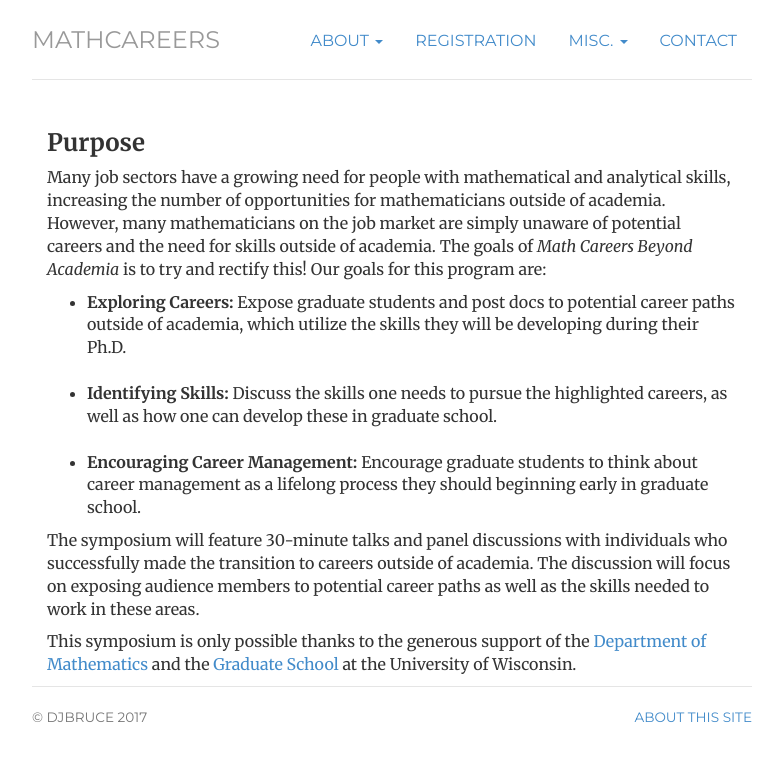
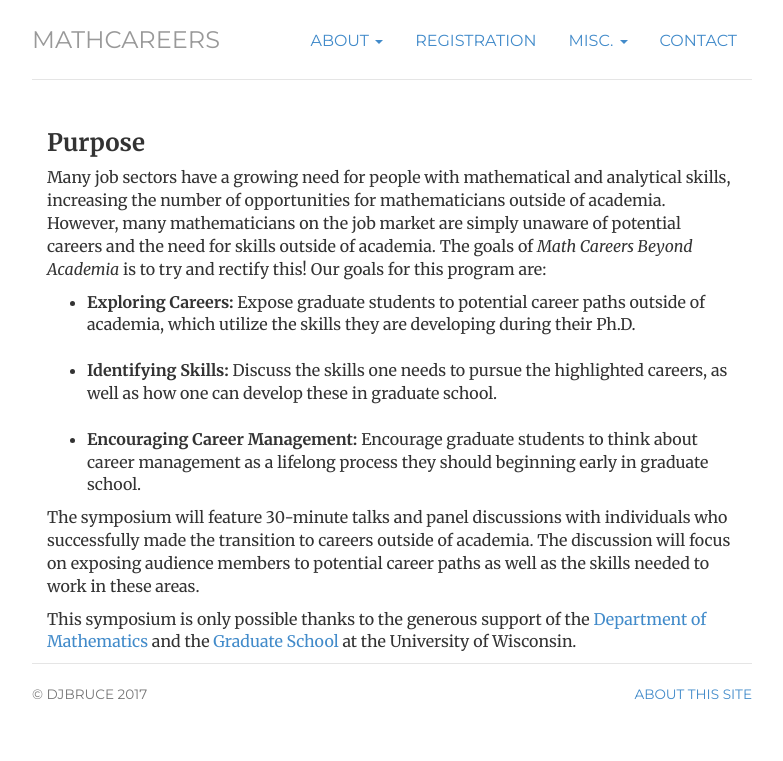
Before and after one commit to julietteBruce/MathCareers, a Jekyll site: the page built from purpose/index.html, in a window 1280 px wide. Shown: the top 761 px of the page, without its empty margins (248-1031 px from the left). Built offline with Jekyll 4.4.1, drawn with Linux system fonts in a browser that asks for light colours.

Commit message:
Minor Edits

```diff
--- a/purpose/index.html
+++ b/purpose/index.html
@@ -8,7 +8,7 @@ description: MathCareers Purpose
 <h3>Purpose</h3>
 <p>Many job sectors have a growing need for people with mathematical and analytical skills, increasing the number of opportunities for mathematicians outside of academia. However, many mathematicians on the job market are simply unaware of potential careers and the need for skills outside of academia. The goals of <i>Math Careers Beyond Academia</i> is to try and rectify this! Our goals for this program are:
 <ul>
-<li><b>Exploring Careers:</b> Expose graduate students and post docs to potential career paths outside of academia, which utilize the skills they will be developing during their Ph.D.</li>
+<li><b>Exploring Careers:</b> Expose graduate students to potential career paths outside of academia, which utilize the skills they are developing during their Ph.D.</li>
 <br>
 <li><b>Identifying Skills:</b> Discuss the skills one needs to pursue the highlighted careers, as well as how one can develop these in graduate school. </li>
 <br>
```
